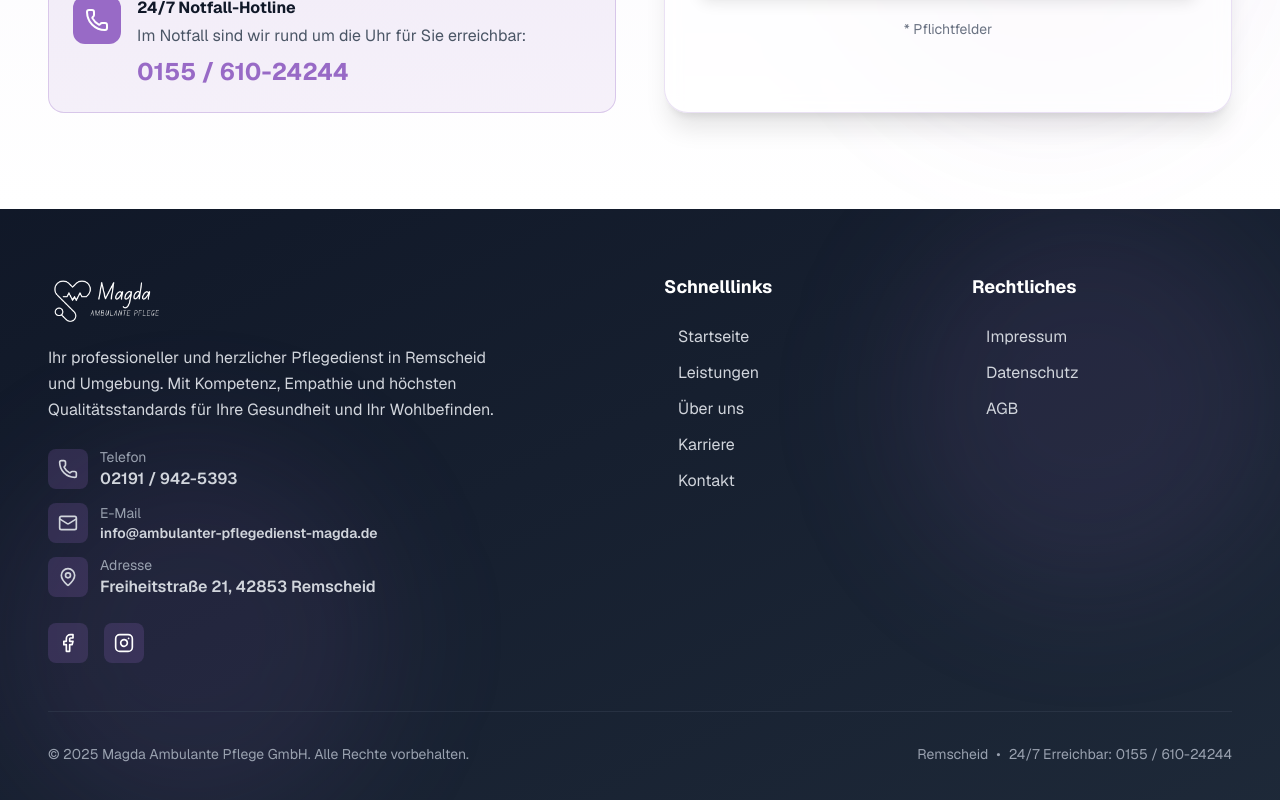
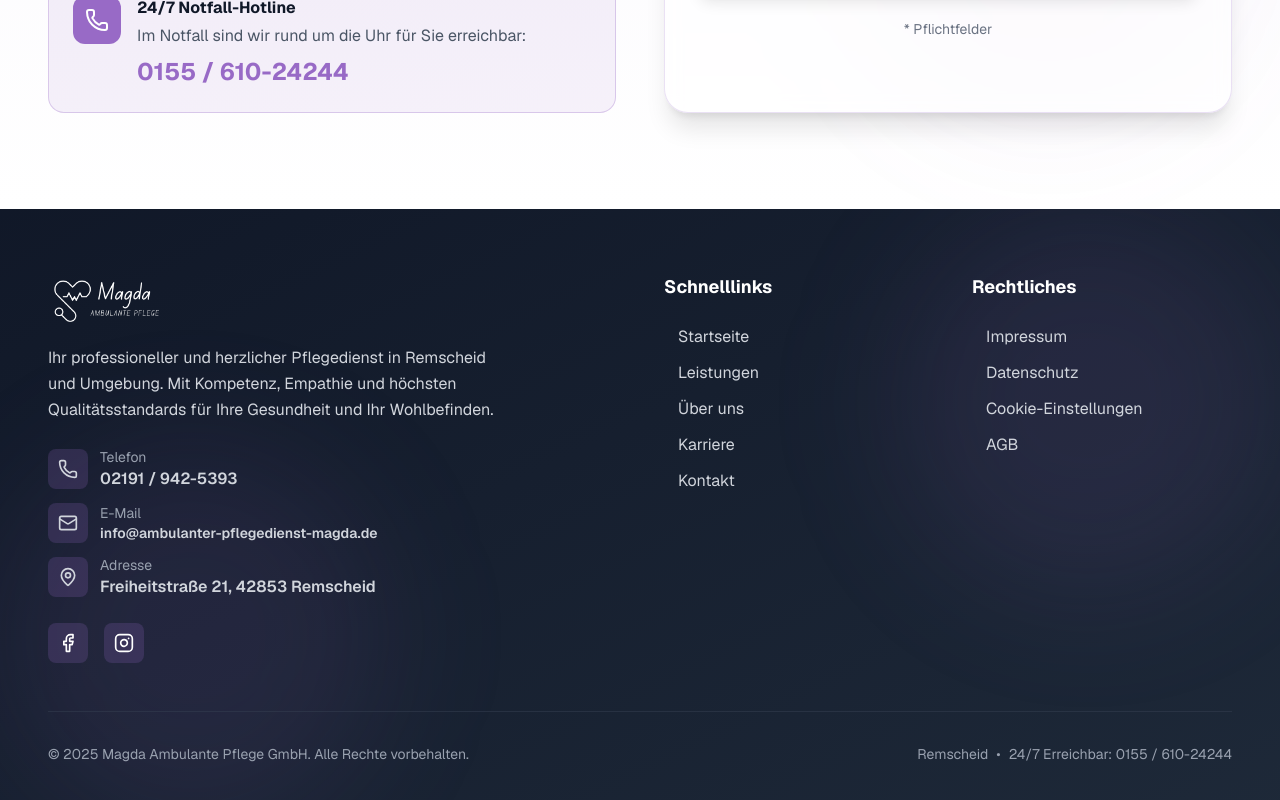
Before and after one commit to NikolaVujovic1988/magda, a Next.js app: page / in a window 1280 px wide. Shown: the part 5380-6180 px from the top of the page. Built offline with nearby package versions, Linux system fonts and the light colour scheme.

Commit message:
cookie banner ui

```diff
--- a/components/CookieBanner.tsx
+++ b/components/CookieBanner.tsx
@@ -21,6 +21,18 @@ export default function CookieBanner() {
       const timer = setTimeout(() => setShowBanner(true), 1000);
       return () => clearTimeout(timer);
     }
+
+    // Listen for manual open events
+    const handleOpenSettings = () => {
+      setShowBanner(true);
+      setShowSettings(true);
+    };
+
+    window.addEventListener("openCookieSettings", handleOpenSettings);
+
+    return () => {
+      window.removeEventListener("openCookieSettings", handleOpenSettings);
+    };
   }, []);
 
   const handleAcceptAll = () => {
--- a/components/Footer.tsx
+++ b/components/Footer.tsx
@@ -1,9 +1,15 @@
+"use client";
+
 import Link from "next/link";
 import Image from "next/image";
 import { Facebook, Instagram, Linkedin, Phone, Mail, MapPin } from "lucide-react";
 
 export default function Footer() {
   const currentYear = new Date().getFullYear();
+
+  const handleOpenCookieSettings = () => {
+    window.dispatchEvent(new Event("openCookieSettings"));
+  };
 
   return (
     <footer className="relative bg-gradient-to-br from-gray-900 to-gray-800 text-white overflow-hidden">
@@ -127,6 +133,12 @@ export default function Footer() {
                 </Link>
               </li>
               <li>
+                <button onClick={handleOpenCookieSettings} className="text-gray-300 hover:text-[#986AC6] transition-colors flex items-center gap-2 group">
+                  <span className="w-1.5 h-1.5 bg-[#986AC6] rounded-full opacity-0 group-hover:opacity-100 transition-opacity" />
+                  Cookie-Einstellungen
+                </button>
+              </li>
+              <li>
                 <Link href="/agb" className="text-gray-300 hover:text-[#986AC6] transition-colors flex items-center gap-2 group">
                   <span className="w-1.5 h-1.5 bg-[#986AC6] rounded-full opacity-0 group-hover:opacity-100 transition-opacity" />
                   AGB
```
